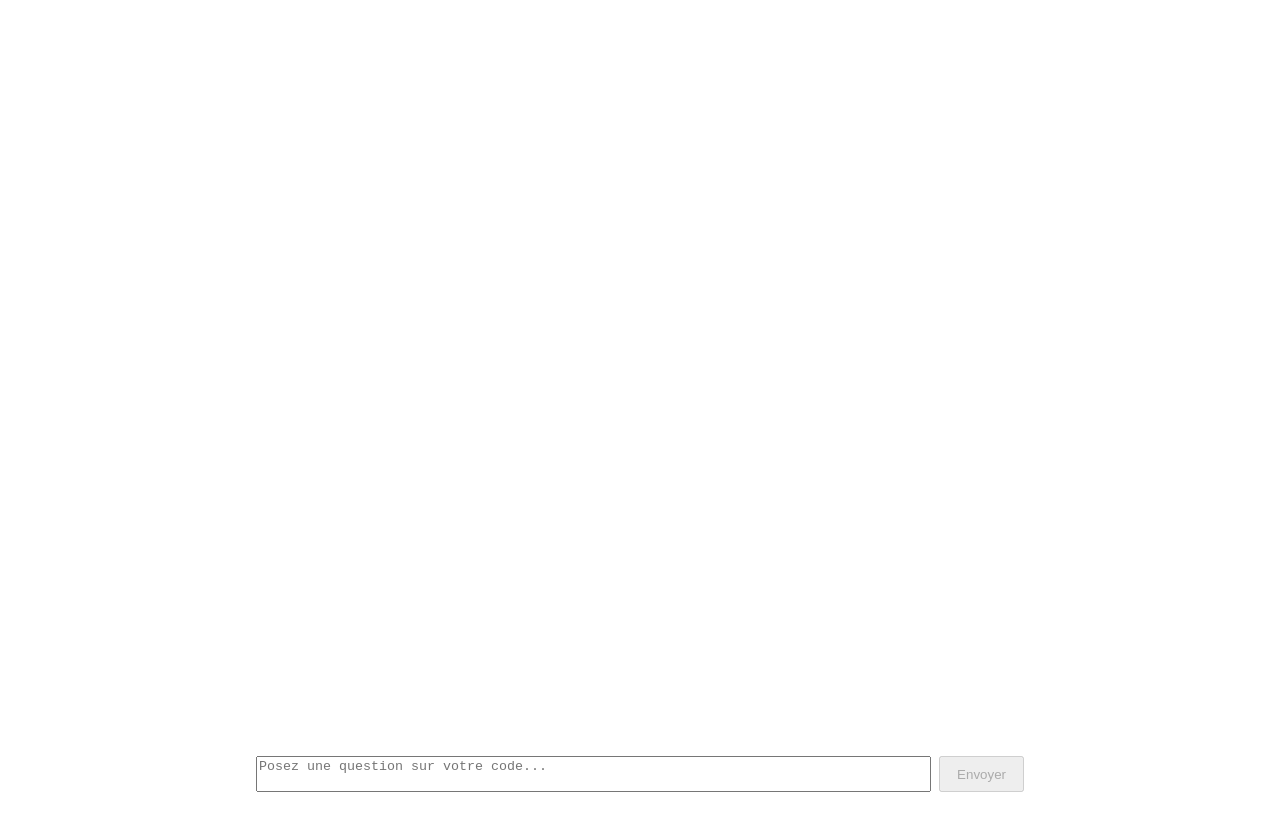
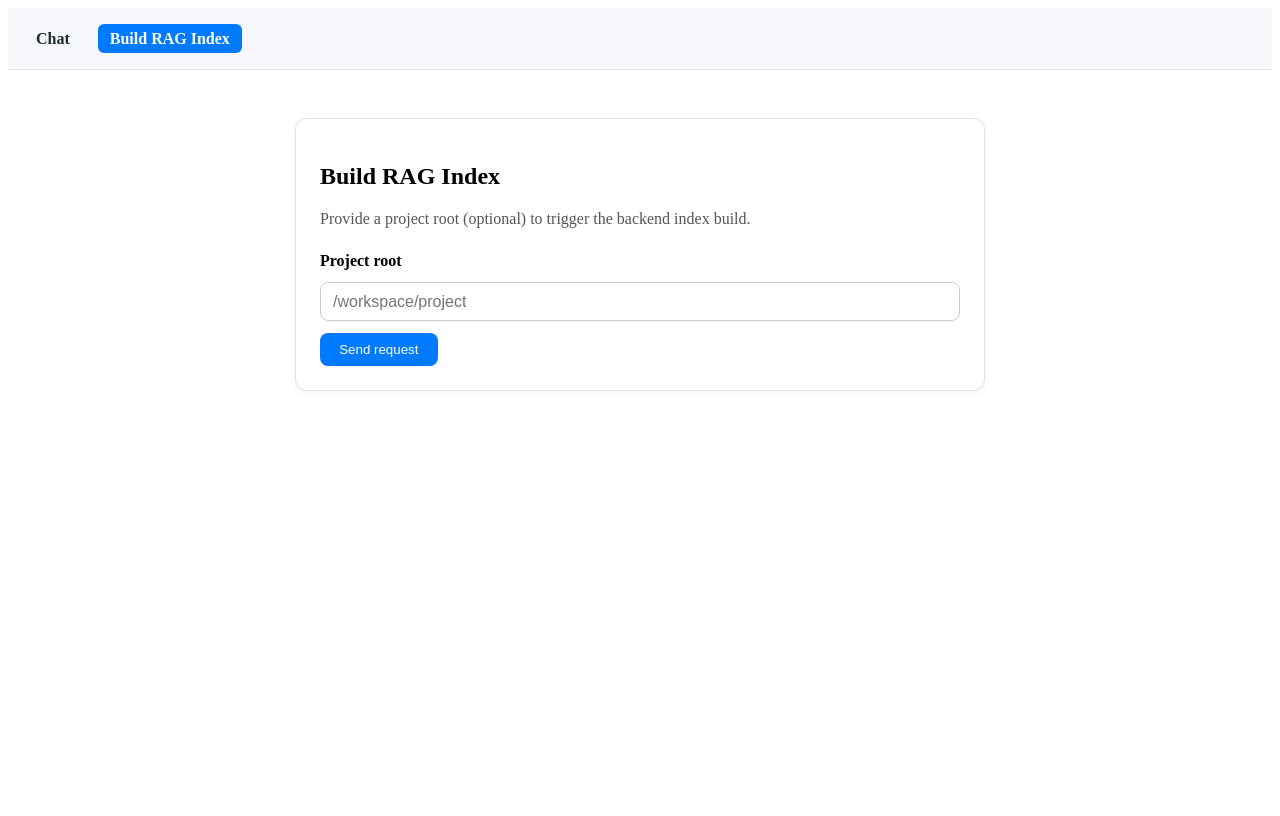
Before and after one commit to guerinaxel/Tesr, an Angular app in the folder frontend/: page /build-rag in a window 1280 px wide. Built offline with nearby package versions, Linux system fonts and the light colour scheme.

Commit message:
Add RAG index builder route and view

```diff
--- /dev/null
+++ b/frontend/src/app/app.component.html
@@ -0,0 +1,10 @@
+<nav class="app-nav">
+  <a routerLink="/" routerLinkActive="active" [routerLinkActiveOptions]="{ exact: true }">
+    Chat
+  </a>
+  <a routerLink="/build-rag" routerLinkActive="active">Build RAG Index</a>
+</nav>
+
+<main class="app-main">
+  <router-outlet></router-outlet>
+</main>
--- /dev/null
+++ b/frontend/src/app/app.component.scss
@@ -0,0 +1,25 @@
+.app-nav {
+  display: flex;
+  gap: 1rem;
+  padding: 1rem;
+  background-color: #f6f7fb;
+  border-bottom: 1px solid #e5e5e5;
+}
+
+.app-nav a {
+  color: #1f2933;
+  text-decoration: none;
+  font-weight: 600;
+  padding: 0.35rem 0.75rem;
+  border-radius: 6px;
+}
+
+.app-nav a.active,
+.app-nav a:hover {
+  background-color: #007aff;
+  color: #fff;
+}
+
+.app-main {
+  padding: 1rem;
+}
--- a/frontend/src/app/app.component.ts
+++ b/frontend/src/app/app.component.ts
@@ -1,10 +1,11 @@
 import { Component } from '@angular/core';
-import { ChatComponent } from './chat/chat.component';
+import { RouterLink, RouterLinkActive, RouterOutlet } from '@angular/router';
 
 @Component({
   selector: 'app-root',
   standalone: true,
-  imports: [ChatComponent],
-  template: '<app-chat></app-chat>',
+  imports: [RouterOutlet, RouterLink, RouterLinkActive],
+  templateUrl: './app.component.html',
+  styleUrls: ['./app.component.scss'],
 })
 export class AppComponent {}
--- /dev/null
+++ b/frontend/src/app/app.routes.ts
@@ -0,0 +1,10 @@
+import { Routes } from '@angular/router';
+
+import { BuildRagIndexComponent } from './build-rag-index/build-rag-index.component';
+import { ChatComponent } from './chat/chat.component';
+
+export const appRoutes: Routes = [
+  { path: '', component: ChatComponent },
+  { path: 'build-rag', component: BuildRagIndexComponent },
+  { path: '**', redirectTo: '' },
+];
--- /dev/null
+++ b/frontend/src/app/build-rag-index/build-rag-index.component.html
@@ -0,0 +1,35 @@
+<section class="rag-builder">
+  <h1>Build RAG Index</h1>
+  <p class="rag-builder__description">
+    Provide a project root (optional) to trigger the backend index build.
+  </p>
+
+  <form class="rag-builder__form" (ngSubmit)="onSubmit()">
+    <label class="rag-builder__label" for="rootInput">Project root</label>
+    <input
+      id="rootInput"
+      name="root"
+      type="text"
+      [(ngModel)]="root"
+      placeholder="/workspace/project"
+      [disabled]="isSubmitting"
+    />
+
+    <button type="submit" [disabled]="isSubmitting">
+      <span *ngIf="isSubmitting" class="spinner" aria-hidden="true"></span>
+      {{ isSubmitting ? 'Sending...' : 'Send request' }}
+    </button>
+  </form>
+
+  <div
+    *ngIf="toast"
+    class="toast"
+    [ngClass]="{
+      'toast--success': toast.type === 'success',
+      'toast--error': toast.type === 'error'
+    }"
+    role="status"
+  >
+    {{ toast.message }}
+  </div>
+</section>
--- /dev/null
+++ b/frontend/src/app/build-rag-index/build-rag-index.component.scss
@@ -0,0 +1,84 @@
+.rag-builder {
+  max-width: 640px;
+  margin: 2rem auto;
+  padding: 1.5rem;
+  border: 1px solid #e2e2e2;
+  border-radius: 12px;
+  background: #fff;
+  box-shadow: 0 2px 6px rgba(0, 0, 0, 0.05);
+}
+
+.rag-builder__description {
+  color: #555;
+  margin-bottom: 1.5rem;
+}
+
+.rag-builder__form {
+  display: flex;
+  flex-direction: column;
+  gap: 0.75rem;
+}
+
+.rag-builder__label {
+  font-weight: 600;
+}
+
+.rag-builder input {
+  padding: 0.6rem 0.75rem;
+  border-radius: 8px;
+  border: 1px solid #ccc;
+  font-size: 1rem;
+}
+
+.rag-builder button {
+  align-self: flex-start;
+  display: inline-flex;
+  align-items: center;
+  gap: 0.4rem;
+  padding: 0.55rem 1.2rem;
+  border-radius: 8px;
+  background-color: #007aff;
+  color: #fff;
+  border: none;
+  cursor: pointer;
+  transition: background-color 0.2s ease-in-out;
+}
+
+.rag-builder button[disabled] {
+  opacity: 0.6;
+  cursor: not-allowed;
+}
+
+.rag-builder button:not([disabled]):hover {
+  background-color: #0065d0;
+}
+
+.spinner {
+  width: 14px;
+  height: 14px;
+  border: 2px solid #e6e6e6;
+  border-top: 2px solid #fff;
+  border-radius: 50%;
+  animation: spin 0.8s linear infinite;
+}
+
+@keyframes spin {
+  to {
+    transform: rotate(360deg);
+  }
+}
+
+.toast {
+  margin-top: 1rem;
+  padding: 0.75rem 1rem;
+  border-radius: 8px;
+  color: #0f5132;
+  background-color: #d1e7dd;
+  border: 1px solid #badbcc;
+}
+
+.toast--error {
+  color: #842029;
+  background-color: #f8d7da;
+  border-color: #f5c2c7;
+}
--- /dev/null
+++ b/frontend/src/app/build-rag-index/build-rag-index.component.ts
@@ -0,0 +1,74 @@
+import { CommonModule } from '@angular/common';
+import { HttpClient } from '@angular/common/http';
+import { Component, OnDestroy, inject } from '@angular/core';
+import { FormsModule } from '@angular/forms';
+
+import { environment } from '../../environments/environment';
+
+type ToastType = 'success' | 'error';
+
+interface ToastState {
+  message: string;
+  type: ToastType;
+}
+
+@Component({
+  selector: 'app-build-rag-index',
+  standalone: true,
+  imports: [CommonModule, FormsModule],
+  templateUrl: './build-rag-index.component.html',
+  styleUrls: ['./build-rag-index.component.scss'],
+})
+export class BuildRagIndexComponent implements OnDestroy {
+  private readonly http = inject(HttpClient);
+
+  root = '';
+  isSubmitting = false;
+  toast: ToastState | null = null;
+
+  private toastTimer?: ReturnType<typeof setTimeout>;
+
+  onSubmit(): void {
+    if (this.isSubmitting) {
+      return;
+    }
+
+    this.isSubmitting = true;
+
+    const payload = { root: this.root.trim() || null };
+
+    this.http
+      .post(`${environment.apiUrl}/code-qa/build-rag/`, payload)
+      .subscribe({
+        next: () => {
+          this.isSubmitting = false;
+          this.showToast('RAG index build triggered.', 'success');
+        },
+        error: (err) => {
+          this.isSubmitting = false;
+          const message =
+            err?.error?.detail ?? 'Failed to trigger the RAG index build.';
+          this.showToast(message, 'error');
+        },
+      });
+  }
+
+  ngOnDestroy(): void {
+    this.clearToastTimer();
+  }
+
+  private showToast(message: string, type: ToastType): void {
+    this.toast = { message, type };
+    this.clearToastTimer();
+    this.toastTimer = setTimeout(() => {
+      this.toast = null;
+    }, 4000);
+  }
+
+  private clearToastTimer(): void {
+    if (this.toastTimer) {
+      clearTimeout(this.toastTimer);
+      this.toastTimer = undefined;
+    }
+  }
+}
--- a/frontend/src/main.ts
+++ b/frontend/src/main.ts
@@ -1,8 +1,10 @@
 import { bootstrapApplication } from '@angular/platform-browser';
 import { provideHttpClient } from '@angular/common/http';
+import { provideRouter } from '@angular/router';
 
 import { AppComponent } from './app/app.component';
+import { appRoutes } from './app/app.routes';
 
 bootstrapApplication(AppComponent, {
-  providers: [provideHttpClient()],
+  providers: [provideHttpClient(), provideRouter(appRoutes)],
 }).catch((err) => console.error(err));
```
Also changed, not shown: 1 other file (tests, documents, lock files or other folders).
